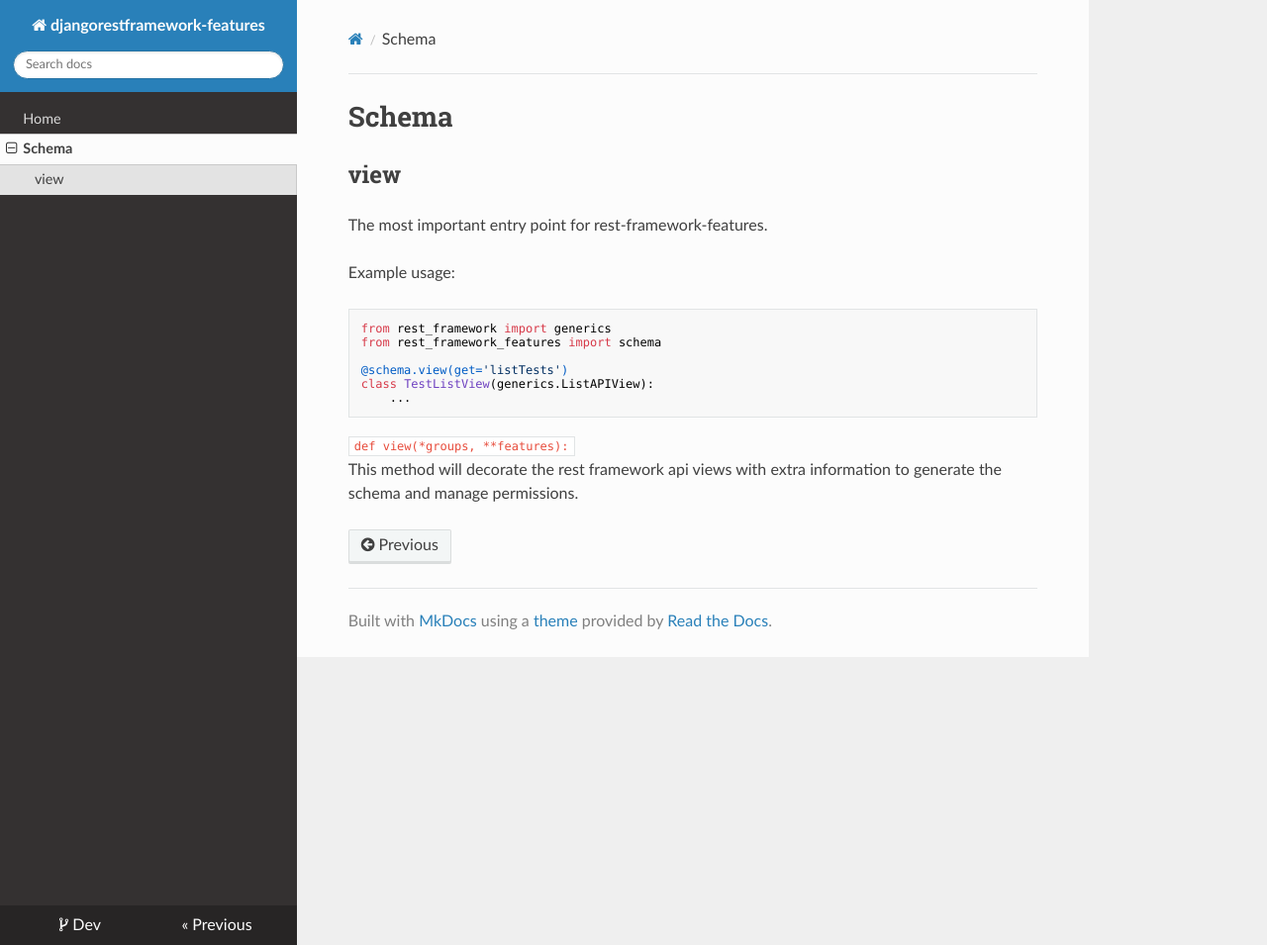
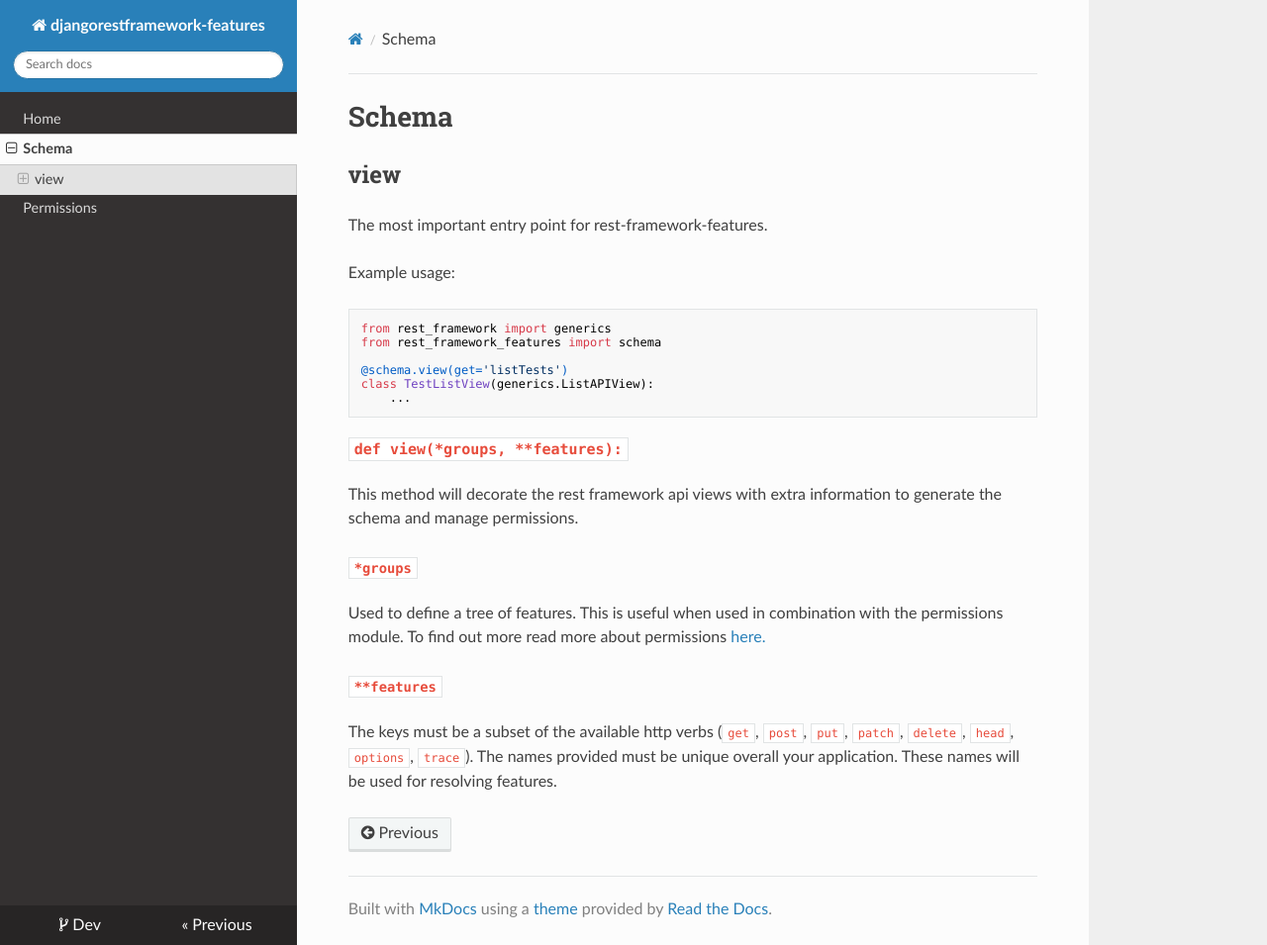
Before and after one commit to cloudcode-hungary/django-rest-framework-features, an MkDocs documentation site: the page built from docs/schema.md, in a window 1280 px wide and 955 px high. Shown: the whole window at 99% size. Built offline with MkDocs 1.6.1, drawn with Linux system fonts in a browser that asks for light colours; nearby versions of some CDN libraries.

Commit message:
schema view func docs

````diff
--- a/docs/schema.md
+++ b/docs/schema.md
@@ -15,5 +15,15 @@ class TestListView(generics.ListAPIView):
 ```
 
 
-`def view(*groups, **features):`
-This method will decorate the rest framework api views with extra information to generate the schema and manage permissions.
+### `def view(*groups, **features):`
+This method will decorate the rest framework api views with extra information to generate the schema
+and manage permissions.
+
+#### `*groups`
+Used to define a tree of features. This is useful when used in combination with the permissions module.
+To find out more read more about permissions [here.](permissions.md)
+
+#### `**features`
+The keys must be a subset of the available http verbs
+(`get`, `post`, `put`, `patch`, `delete`, `head`, `options`, `trace`).
+The names provided must be unique overall your application. These names will be used for resolving features.
--- a/mkdocs.yml
+++ b/mkdocs.yml
@@ -5,4 +5,5 @@ site_dir: html
 nav:
     - Home: index.md
     - Schema: schema.md
+    - Permissions: permissions.md
 theme: readthedocs
````
Also changed, not shown: docs/index.md (+1 -1 lines).
